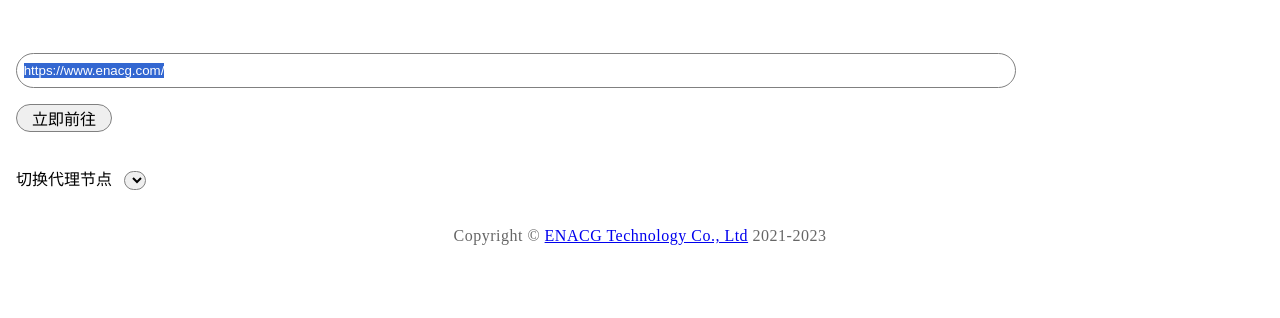
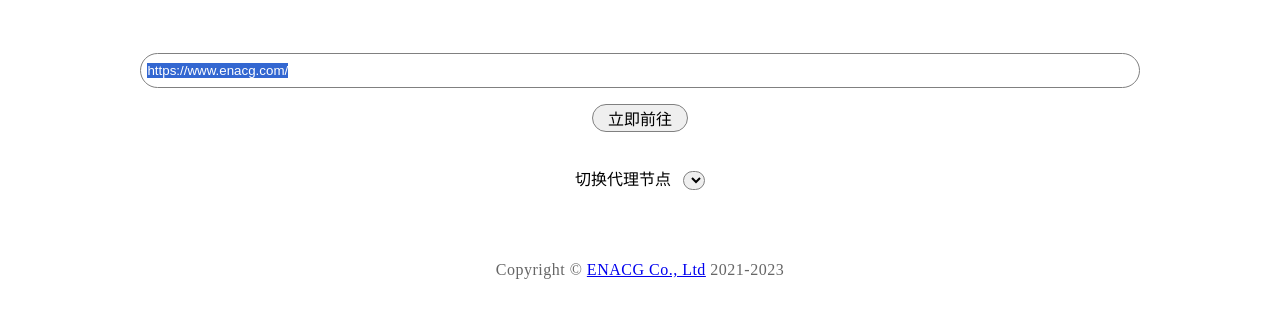
Before and after one commit to ENACG/proxy, a plain HTML site: page assets/index_v3.html in a window 1280 px wide. Shown: the part 96-414 px from the top of the page. Drawn offline with Linux system fonts and the light colour scheme.

Commit message:
Update index_v3.html

```diff
--- a/assets/index_v3.html
+++ b/assets/index_v3.html
@@ -11,6 +11,7 @@
     }
     .box {
       margin-top: 1em;
+      text-align:center;
       vertical-align:middle;
     }
     #txtURL {
@@ -182,7 +183,8 @@
     }
   </script>
 </body>
+  <br>
   <div class="footer">
-  <p class="foot">Copyright © <a href="https://www.enacg.com/" target="blank">ENACG Technology Co., Ltd</a> 2021-2023</p>
+  <p class="foot">Copyright © <a href="https://www.enacg.com/" target="blank">ENACG Co., Ltd</a> 2021-2023</p>
   </div>
 </html>
```
